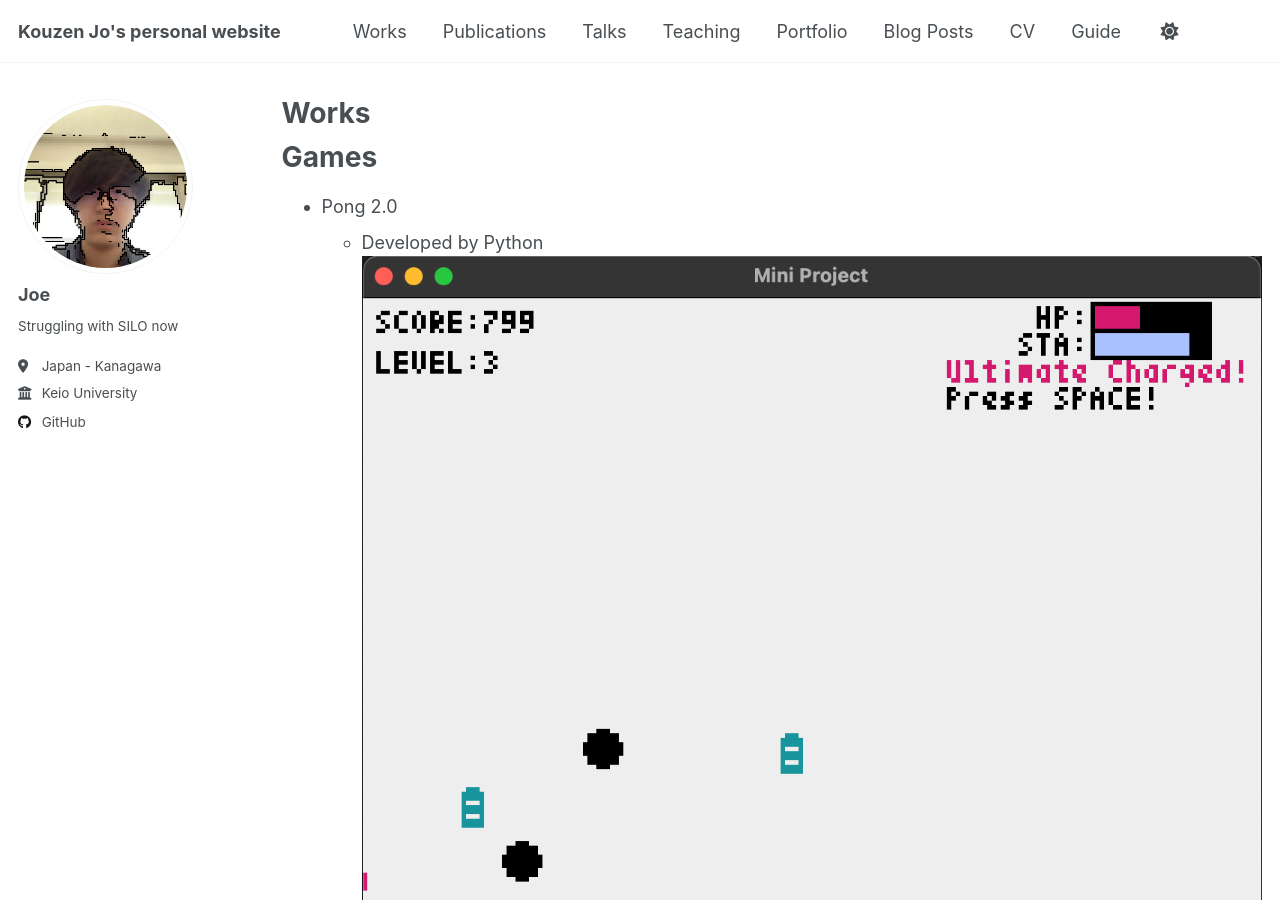
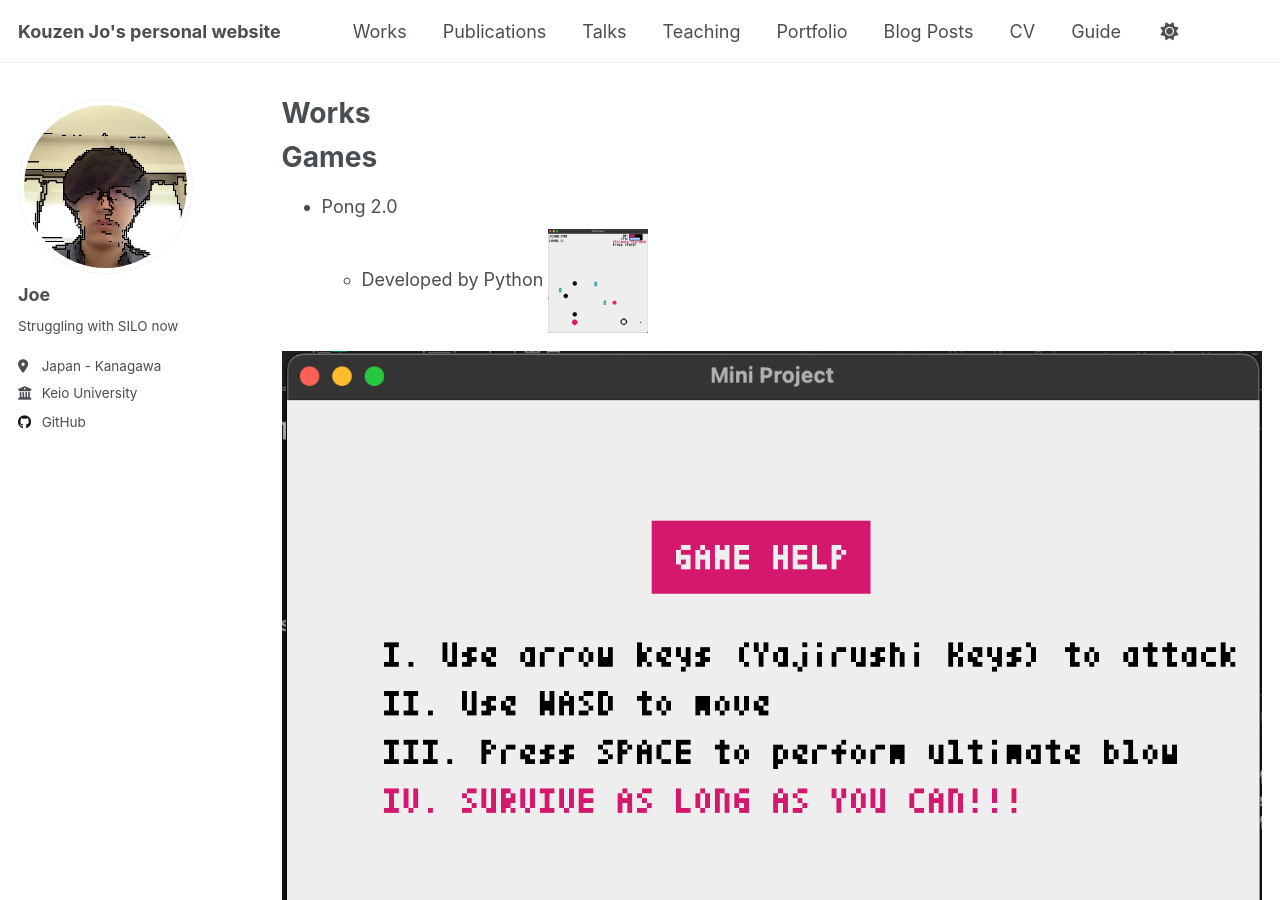
Before and after one commit to Joe-Xuu/joe-xuu.github.io, a Jekyll site: the page built from _pages/works.md, in a window 1280 px wide and 900 px high. Built offline with Jekyll 4.4.1, drawn with Linux system fonts in a browser that asks for light colours.

Commit message:
Update works.md

```diff
--- a/_pages/works.md
+++ b/_pages/works.md
@@ -13,7 +13,7 @@ Games
 ======
 * Pong 2.0
   * Developed by Python
-![Pong2.0-1|50](/images/pong1.png)
+<img src="/images/pong1.png" width=100px>
 
 ![Pong2.0-2|50](/images/pong2.png)
 * Paper Scissor Stone Online
```
